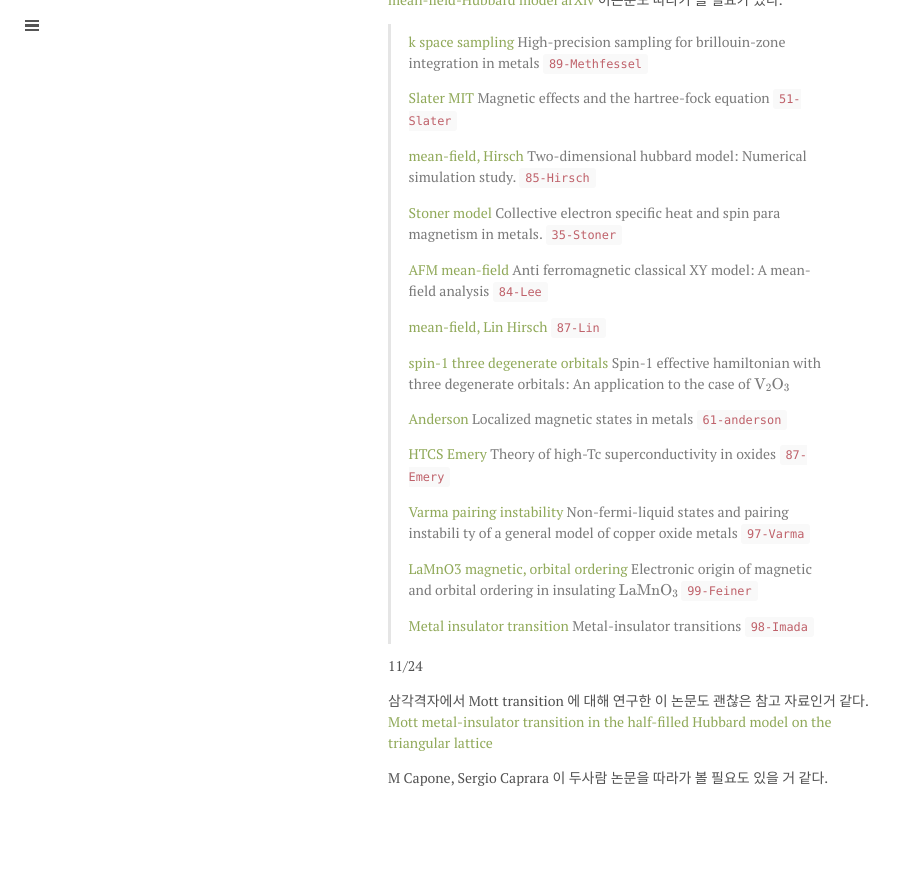
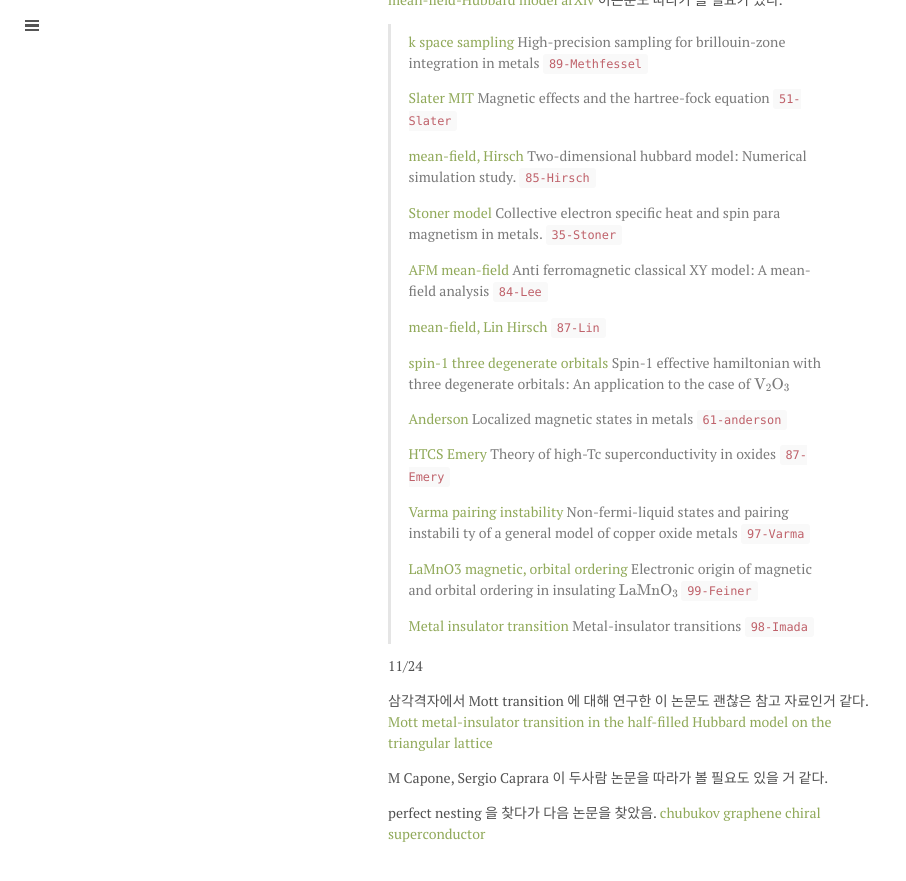
Before and after one commit to qkrwlsghdcjsworlt/work, a Jekyll site: the page built from iridates-note.md, in a window 1280 px wide and 900 px high, scrolled down 3796 px. Shown: the top 881 px of the window, without its empty margins (0-906 px from the left). Built offline with Jekyll 4.4.1, drawn with Linux system fonts in a browser that asks for light colours; formulas are drawn with MathJax 3; before the commit the page ends 4640 px from its top, so only the background shows below that.

Commit message:
“update”

```diff
--- a/iridates-note.md
+++ b/iridates-note.md
@@ -211,3 +211,6 @@ ty of a general model of copper oxide metals `97-Varma`
 [Mott metal-insulator transition in the half-filled Hubbard model on the triangular lattice]({{ site.baseurl }}/public/iridatesnotes/01-Capone-Mott-transition-triangular-lattice-PRB.pdf)
 
 M Capone, Sergio Caprara 이 두사람 논문을 따라가 볼 필요도 있을 거 같다.
+
+perfect nesting 을 찾다가 다음 논문을 찾았음.
+[chubukov graphene chiral superconductor]({{ site.baseurl }}/public/iridatesnotes/12-Nandkishore-graphene-chiral-superconductor-nphys.pdf)
```
Also changed, not shown: 3 other files.
